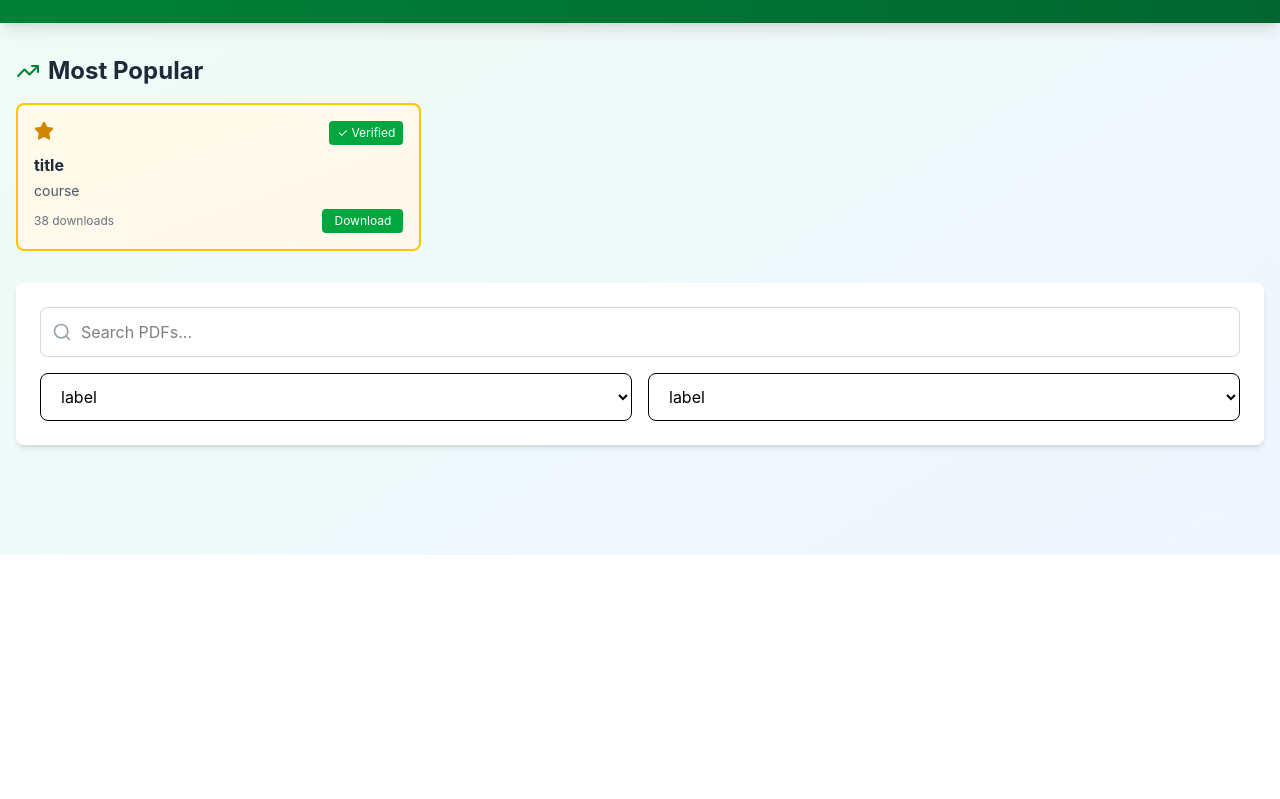
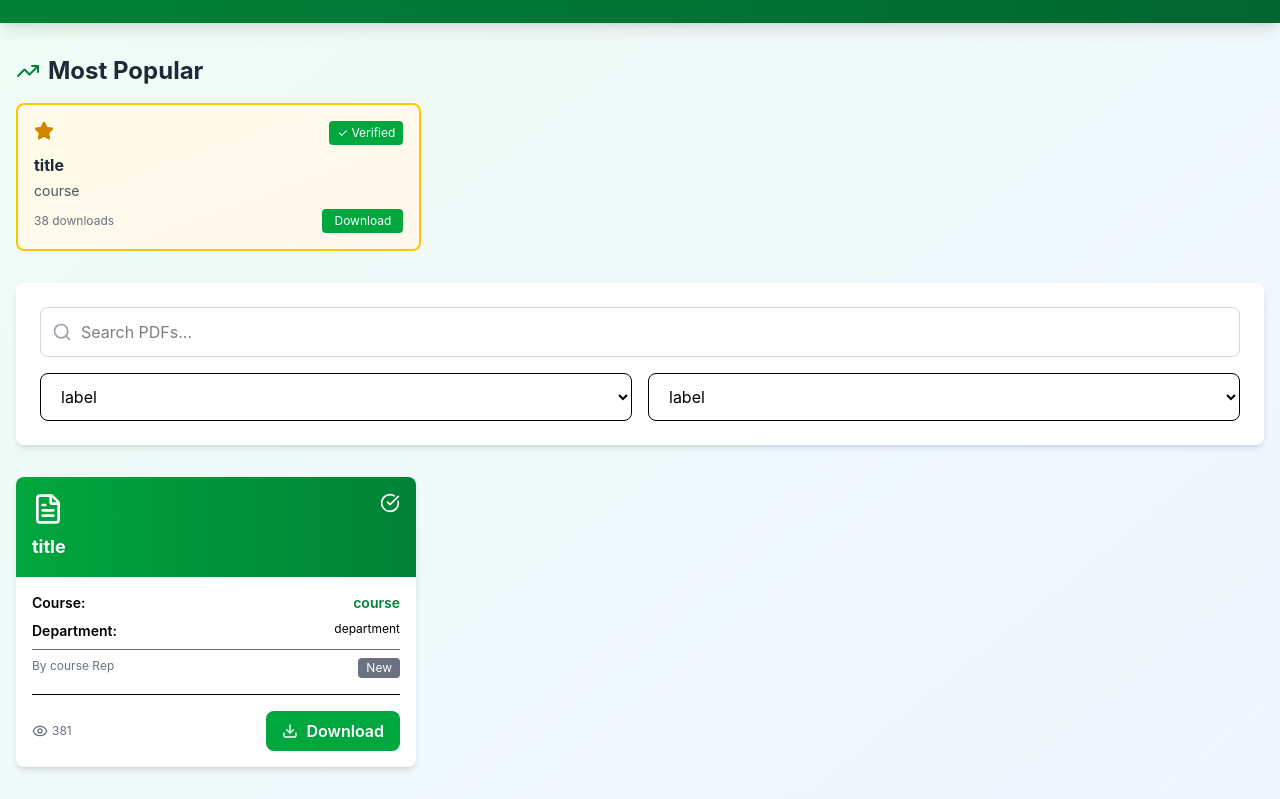
Before and after one commit to Giva7/uniabuja-pdf, a React (Vite) app in the folder uniabuja-vault/: page / in a window 1280 px wide. Shown: the part 245-1044 px from the top of the page. Before the commit the page ends 800 px from the top, so only its background shows below. Built offline with nearby package versions, Linux system fonts and the light colour scheme.

Commit message:
added pdf grid section

```diff
--- a/uniabuja-vault/src/components/HomePage.tsx
+++ b/uniabuja-vault/src/components/HomePage.tsx
@@ -1,6 +1,7 @@
 import { Header} from "./Header"
 import { Featured } from "./Featured"
 import { SearchFunction } from "./SearchFunction"
+import { PdfGrid } from "./PdfGrid"
 
 export function HomePage(){
     return(
@@ -15,6 +16,8 @@
 
                <SearchFunction />
 
+               <PdfGrid />
+
             </main>
         </div>
 
--- /dev/null
+++ b/uniabuja-vault/src/components/PdfGrid.tsx
@@ -0,0 +1,56 @@
+import { CheckCircle, Download, FileText, Eye } from "lucide-react";
+
+
+export function PdfGrid(){
+    return(
+         <div className="grid grid-cols-1 md:grid-cols-3 gap-6">
+
+                <div  className="bg-white rounded-lg shadow-md overflow-hidden">
+                  <div className="bg-linear-to-r from-green-600 to-green-700 text-white p-4">
+                    <div className="flex justify-between mb-2">
+                      <FileText className="w-8 h-8" />
+
+                        <CheckCircle className="w-5 h-5" />
+
+                    </div>
+                    <h3 className="font-bold text-lg line-clamp-2">title</h3>
+                  </div>
+
+                  <div className="p-4">
+                    <div className="space-y-2 text-sm mb-4">
+                      <div className="flex justify-between">
+                        <span className="font-semibold">Course:</span>
+                        <span className="text-green-700 font-semibold">course</span>
+                      </div>
+                      <div className="flex justify-between">
+                        <span className="font-semibold">Department:</span>
+                        <span className="text-xs">department</span>
+                      </div>
+                      <div className="flex justify-between text-xs text-gray-500 pt-2 border-t">
+                        <span>By course Rep</span>
+                        <span className="text-white px-2 py-0.5 rounded text-xs bg-gray-500">
+                            New
+                        </span>
+                      </div>
+                    </div>
+
+
+
+                    <div className="flex justify-between items-center pt-4 border-t">
+                      <span className="text-xs text-gray-500 flex items-center gap-1">
+                        <Eye className="w-4 h-4" />
+                            381
+                      </span>
+                      <button
+                        className="flex items-center gap-2 bg-green-600 hover:bg-green-700 text-white px-4 py-2 rounded-lg font-semibold"
+                      >
+                        <Download className="w-4 h-4" />
+                        Download
+                      </button>
+                    </div>
+                  </div>
+                </div>
+
+            </div>
+    )
+}
```
